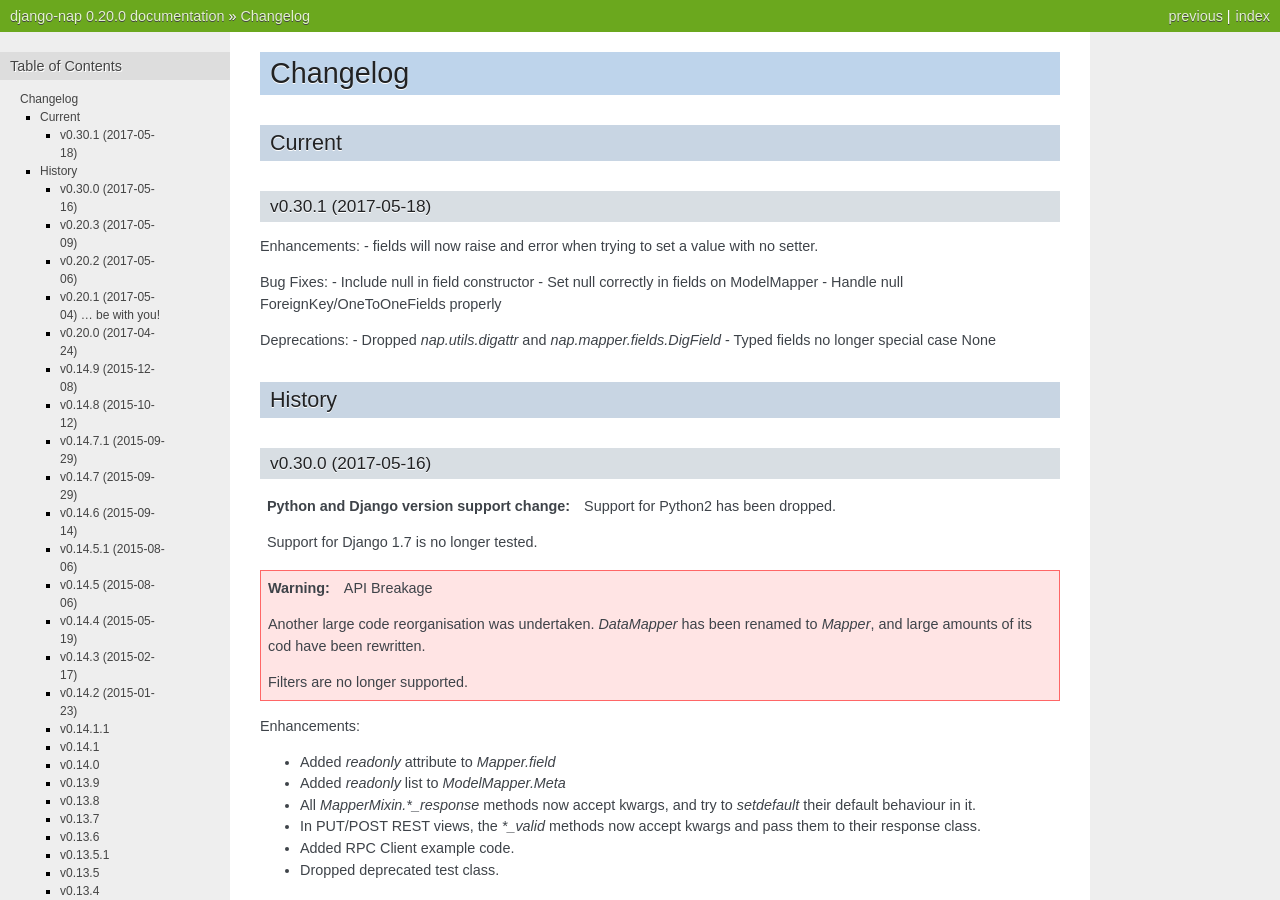
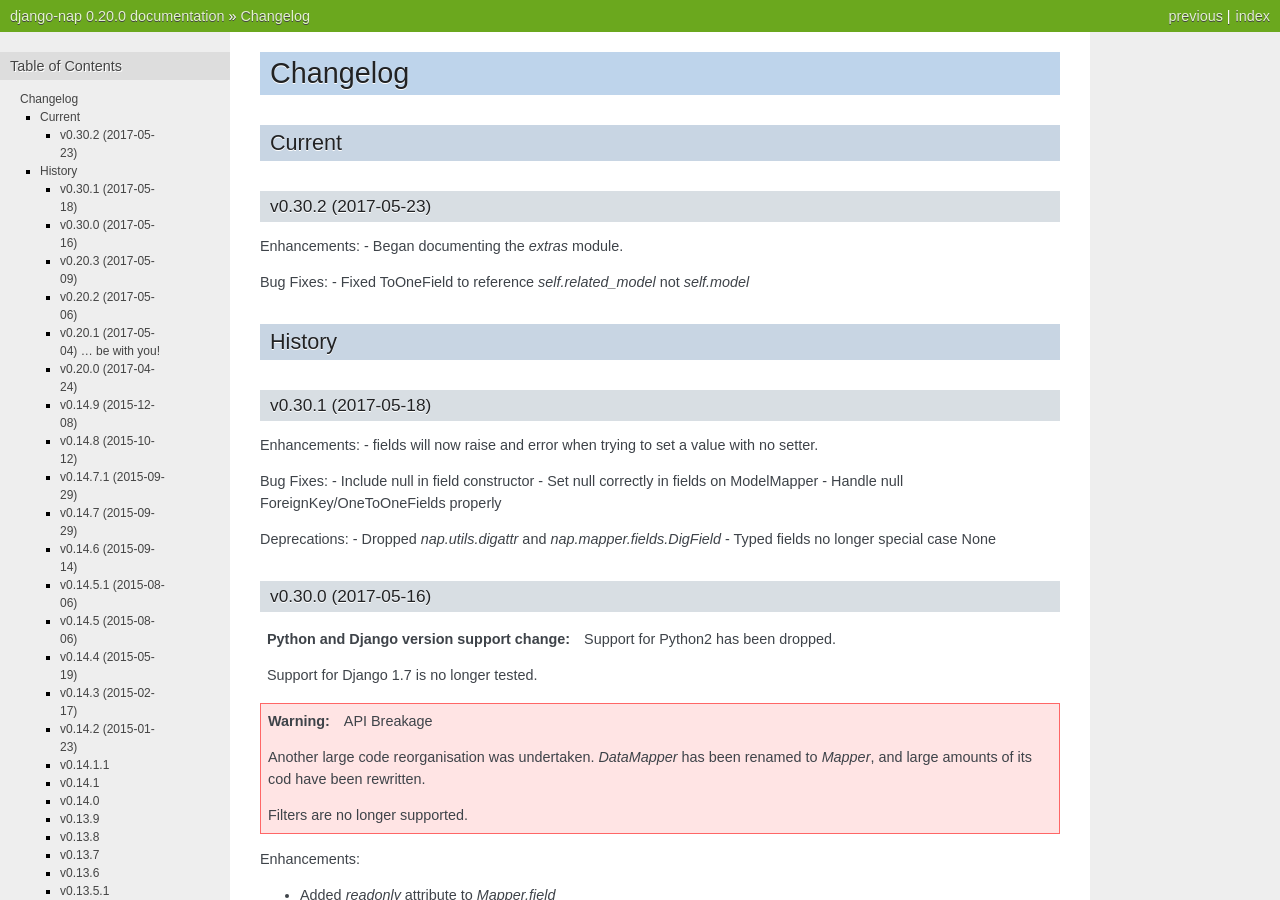
Before and after one commit to funkybob/django-nap, a Sphinx documentation site: the page built from docs/changelog.rst, in a window 1280 px wide and 900 px high. Built offline with Sphinx 7.4.7, drawn with Linux system fonts in a browser that asks for light colours.

Commit message:
Update changelog

```diff
--- a/docs/changelog.rst
+++ b/docs/changelog.rst
@@ -4,6 +4,19 @@
 
 -------
 Current
+-------
+
+v0.30.2 (2017-05-23)
+====================
+
+Enhancements:
+- Began documenting the `extras` module.
+
+Bug Fixes:
+- Fixed ToOneField to reference `self.related_model` not `self.model`
+
+-------
+History
 -------
 
 v0.30.1 (2017-05-18)
--- a/docs/extras/index.rst
+++ b/docs/extras/index.rst
@@ -9,3 +9,5 @@
 
    http
    newrelic
+   simplecsv
+   actions
```
Also changed, not shown: other parts of docs/changelog.rst (+0 -4 lines), docs/extras/simplecsv.rst (added, +33 -0 lines), docs/extras/actions.rst (added), 1 other file.
